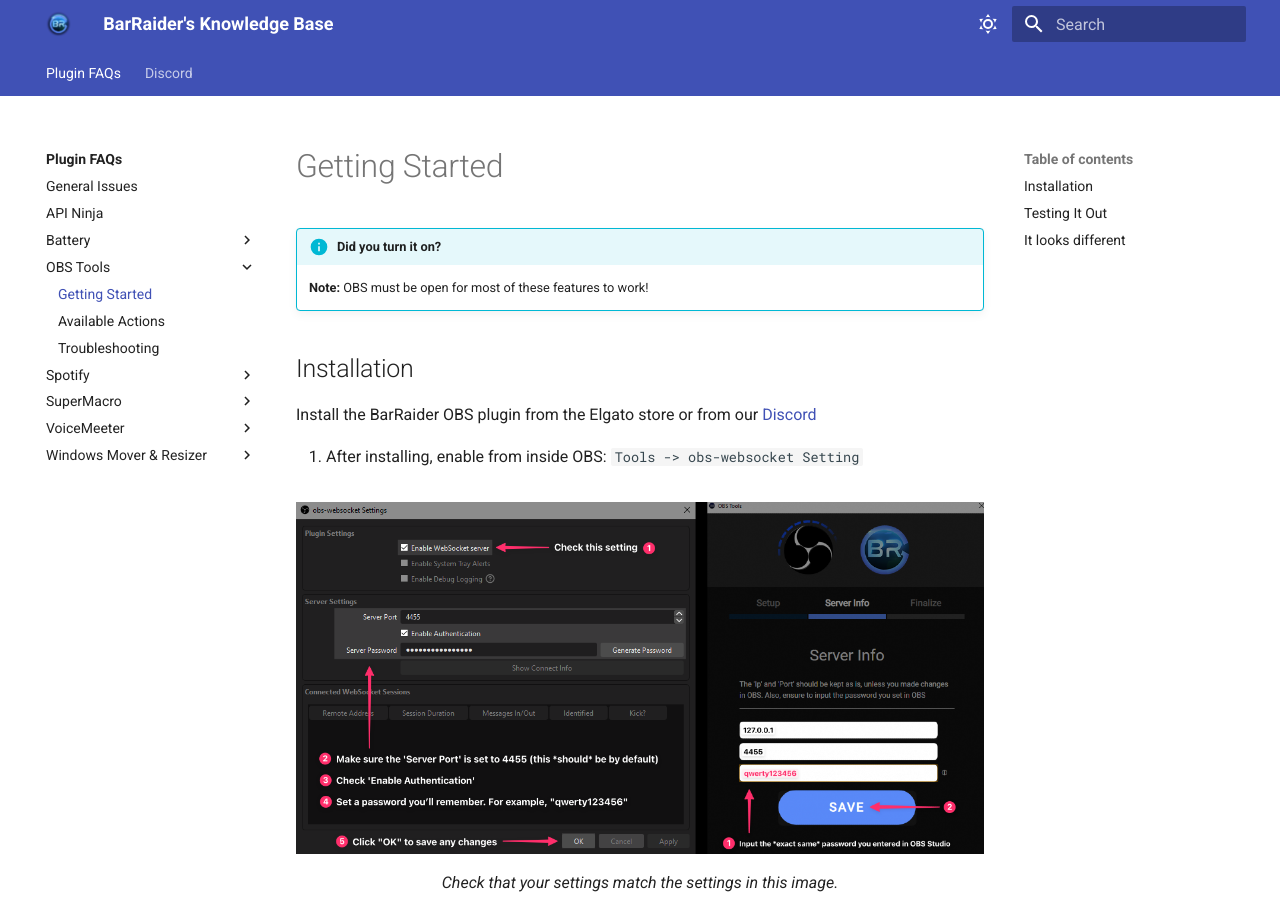
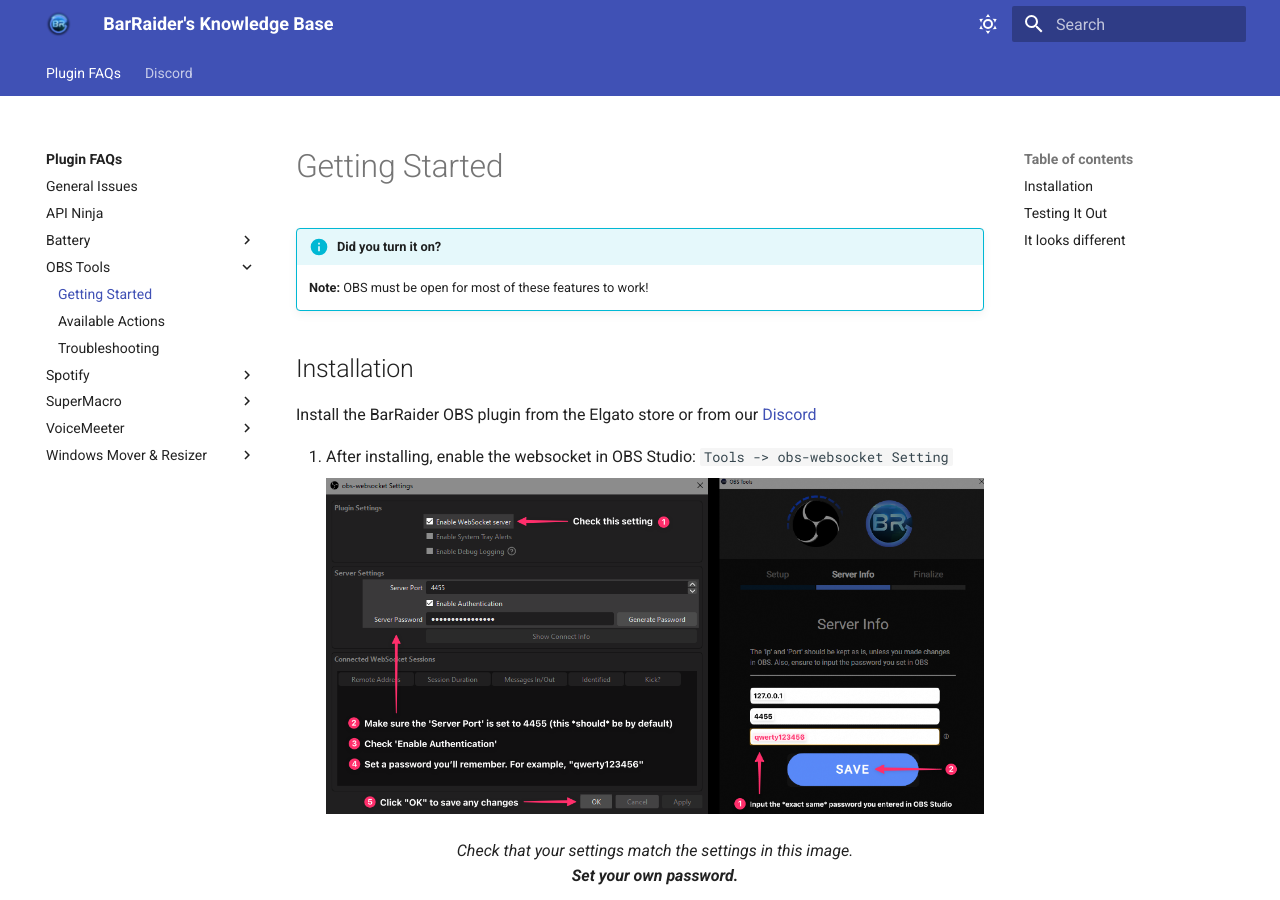
Before and after one commit to BarRaiders/barraiders.github.io, an MkDocs documentation site: the page built from docs/faqs/obs-tools/getting-started.md, in a window 1280 px wide and 900 px high. Built offline with MkDocs 1.6.1 and Material for MkDocs 9.7.7, drawn with Linux system fonts in a browser that asks for light colours.

Commit message:
Centered images and changed text

```diff
--- a/docs/faqs/obs-tools/getting-started.md
+++ b/docs/faqs/obs-tools/getting-started.md
@@ -7,16 +7,16 @@
 ## Installation
 Install the BarRaider OBS plugin from the Elgato store or from our [Discord](http://discord.barraider.com)
 
-1. After installing, enable from inside OBS: `Tools -> obs-websocket Setting`
-
-<figure markdown>
-![Step 1](img/gs1.png)
-    <figcaption>
-        Check that your settings match the settings in this image. <br /><strong>Set your own password.</strong>
-    </figcaption>
-</figure>
-
-1. After following the steps above, drag one of the OBS Tools actions on to your Stream Deck and follow the setup wizard’s instructions. (You’ll need the port and password set in the previous step)
+1. After installing, enable the websocket in OBS Studio: `Tools -> obs-websocket Setting`
+    <p align="center">
+        <img src="../img/gs1.png"/>
+        <div style="text-align:center">
+            <figcaption>
+                Check that your settings match the settings in this image. <br /><strong>Set your own password.</strong>
+            </figcaption>
+        </div>
+    </p>
+2. After following the steps above, drag one of the OBS Tools actions on to your Stream Deck and follow the setup wizard’s instructions. (You’ll need the port and password set in the previous step)
 
 ## Testing It Out
 There are a ton of [Available Actions](./actions.md) in this plugin, but just to make sure everthing is working, let's add the `CPU Usage` action as a test. This action is pretty simple, __If OBS is on and everything is connected, it will display the CPU usage of OBS like this
```
